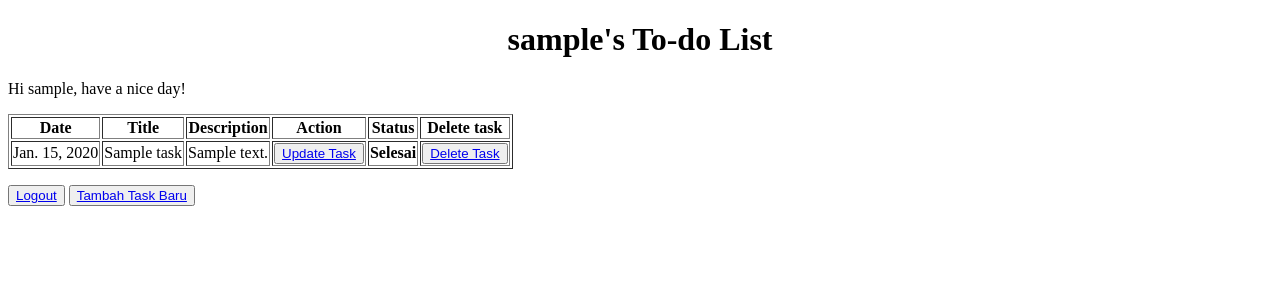
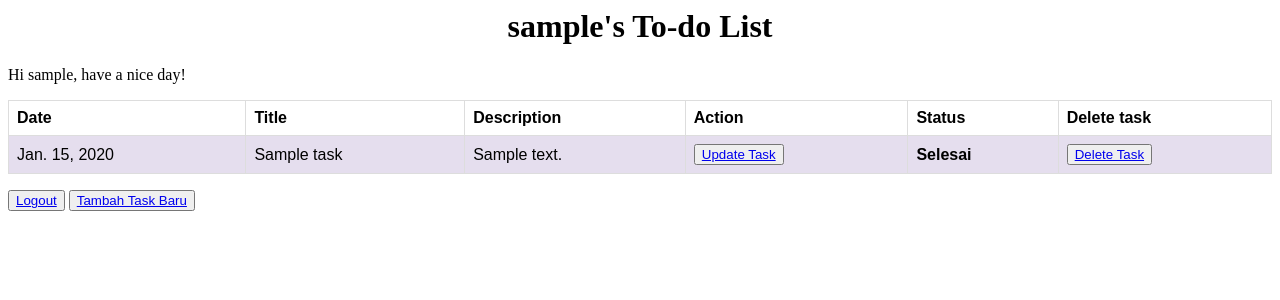
Before and after one commit to salsabiellalp/Tugas-2-PBP, a Django app: page /todolist/ in a window 1280 px wide. Shown: the top 300 px of the page. Run offline with Django 4.2, Linux system fonts and the light colour scheme; a user stored in the database is signed in; tables that the repository leaves empty hold one stand-in row (values such as "Sample post").

Commit message:
add styling

```diff
--- a/todolist/templates/todolist.html
+++ b/todolist/templates/todolist.html
@@ -1,3 +1,25 @@
+<style>
+    table {
+      font-family: arial, sans-serif;
+      border-collapse: collapse;
+      width: 100%;
+    }
+
+    td, th {
+      border: 1px solid #dddddd;
+      text-align: left;
+      padding: 8px;
+    }
+
+    tr:nth-child(even) {
+      background-color: #e5deee;
+    }
+
+    .actions {
+        margin-top: 20px;
+    }
+    </style>
+
 {% extends 'base.html' %}
 
     {% block content %}
```
